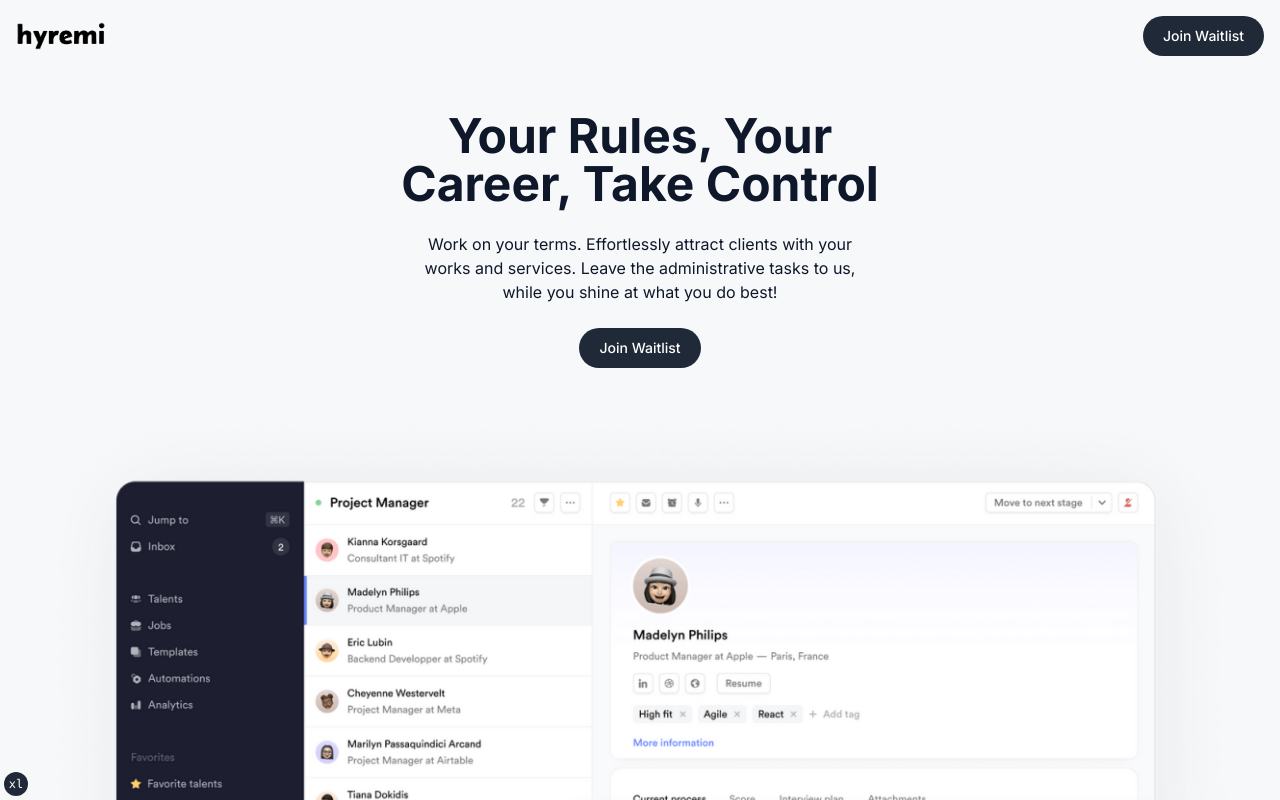
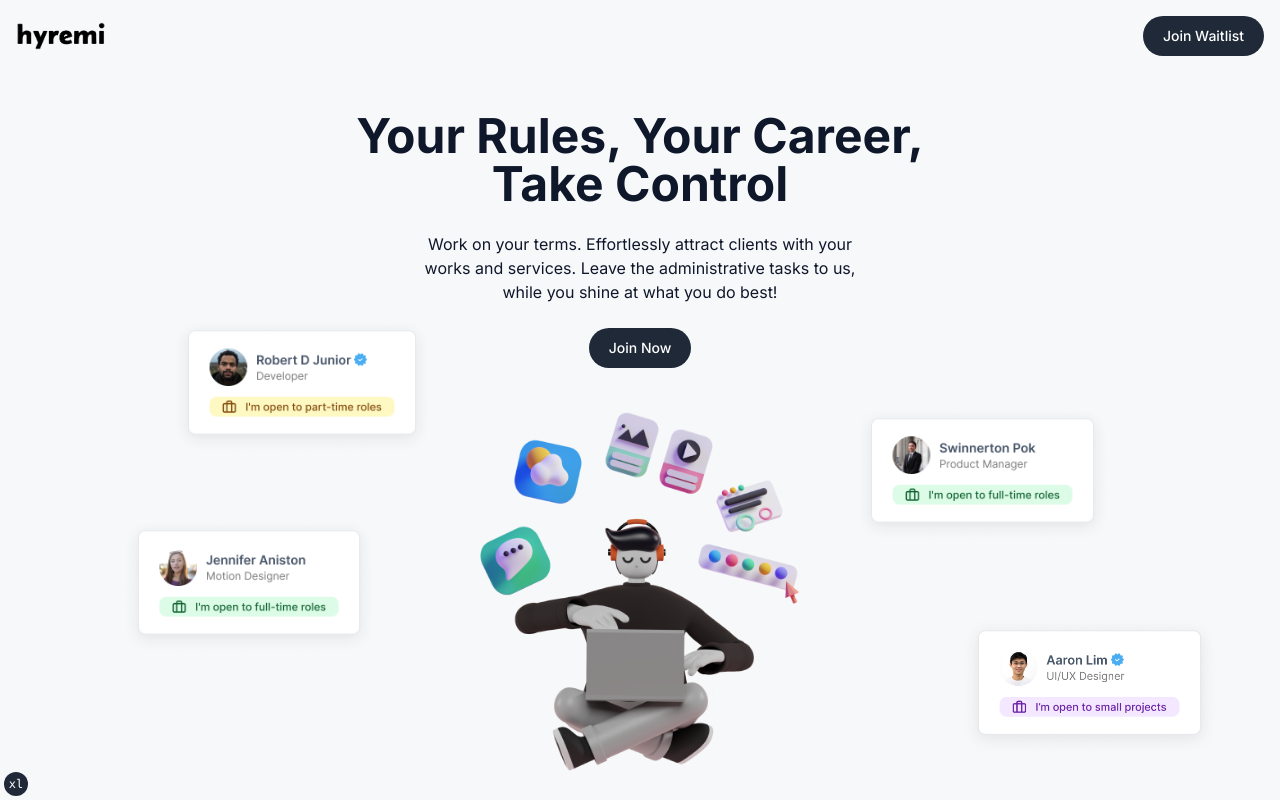
Before and after one commit to aaronlimck/hyremi_landing, a Next.js app: page / in a window 1280 px wide. Shown: the top 800 px of the page. Built offline with nearby package versions, Linux system fonts and the light colour scheme.

Commit message:
update hero images

```diff
--- a/components/Hero.js
+++ b/components/Hero.js
@@ -3,11 +3,10 @@ import Image from "next/image";
 const Hero = () => {
   return (
     <div className="container max-h-max w-full max-w-screen-xl flex flex-col justify-center items-center mx-auto space-y-6 py-10 relative">
-      <h1
-        className="w-full lg:max-w-3xl text-4xl lg:text-5xl font-bold text-center"
-        style={{ textWrap: "balance" }}
-      >
-        Your Rules, Your Career, Take Control
+      <h1 className="w-full lg:max-w-3xl text-4xl lg:text-5xl font-bold text-center">
+        Your Rules, <br className="sm:hidden" />
+        Your Career,
+        <br /> Take Control
       </h1>
       <p className="w-full max-w-md text-center">
         Work on your terms. Effortlessly attract clients with your works and
@@ -20,21 +19,11 @@ const Hero = () => {
           type="button"
           className="text-white bg-gray-800 hover:bg-gray-900 focus:outline-none focus:ring-4 focus:ring-gray-300 font-medium rounded-full text-sm px-5 py-2.5"
         >
-          Join Waitlist
+          Join Now
         </button>
       </a>
 
       <Image
-        src="/interface.png"
-        width={0}
-        height={0}
-        sizes="100vw"
-        className="m-0 p-0"
-        style={{ width: "auto", height: "auto" }} // optional
-        alt=""
-      />
-
-      {/* <Image
         src="/avatar.png"
         width={0}
         height={0}
@@ -81,7 +70,7 @@ const Hero = () => {
         sizes="100vw"
         style={{ width: "auto", height: "140px" }} // optional
         alt=""
-      /> */}
+      />
     </div>
   );
 };
```
Also changed, not shown: public/background.png (deleted), public/interface.png (deleted).
